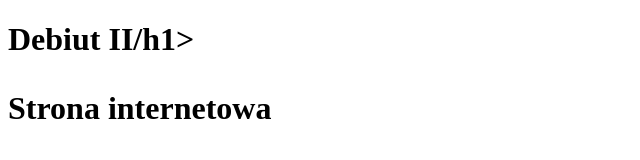
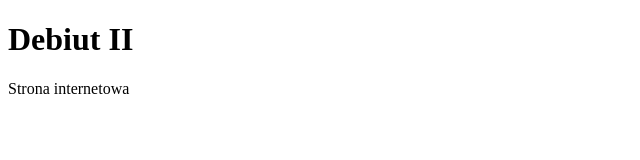
Before and after one commit to debiutii/debiutii.github.io, a plain HTML site: page index.html in a window 1280 px wide. Shown: the whole page, without its empty margins (0-640 px from the left). Drawn offline with Linux system fonts and the light colour scheme.

Commit message:
Update index.html

```diff
--- a/index.html
+++ b/index.html
@@ -1,7 +1,7 @@
 <!DOCTYPE html>
 <html>
 <body>
-<h1>Debiut II/h1>
+<h1>Debiut II</h1>
 <p>Strona internetowa</p>
 </body>
 </html>
```
